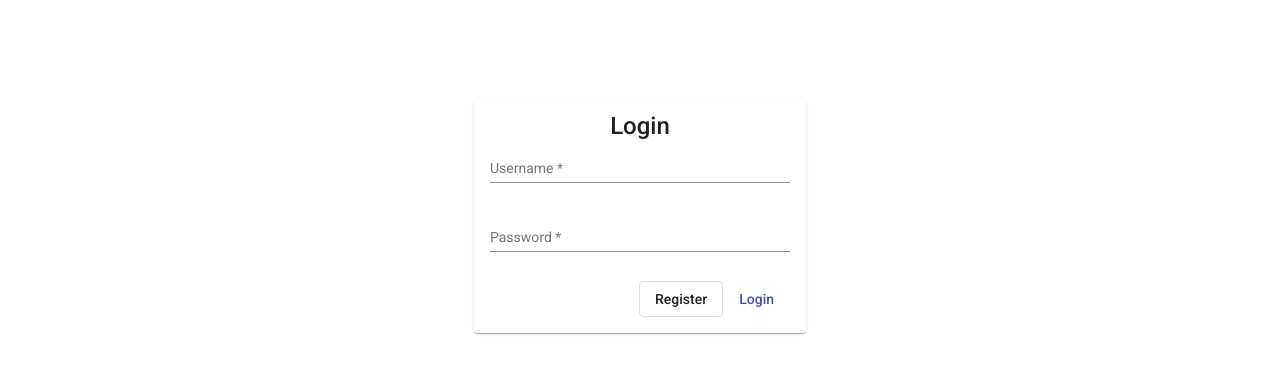
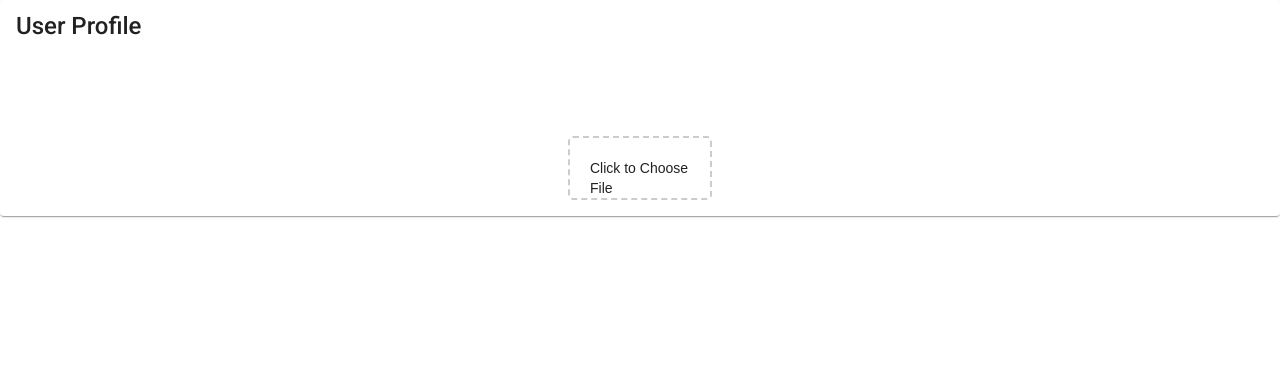
Before and after one commit to v4mpc/rems, an Angular app in the folder frontend/: page /login in a window 1280 px wide. Shown: the top 374 px of the page. Built offline with nearby package versions, Linux system fonts and the light colour scheme.

Commit message:
working on signature html

```diff
--- a/frontend/src/app/app.component.html
+++ b/frontend/src/app/app.component.html
@@ -1,3 +1,5 @@
-<app-layout></app-layout>
+<!-- <app-layout></app-layout>
 <app-login>
-    <app-login>
+    <app-login> -->
+
+<app-user-profile></app-user-profile>
--- a/frontend/src/app/app.module.ts
+++ b/frontend/src/app/app.module.ts
@@ -66,6 +66,7 @@ import { SpinnerComponent } from './pages/spinner/spinner.component';
 import { DeleteDialogComponent } from './pages/delete-dialog/delete-dialog.component';
 import { LoginComponent } from './pages/login/login.component';
 import { PageNotFoundComponent } from './pages/page-not-found/page-not-found.component';
+import { UserProfileComponent } from './pages/user-profile/user-profile.component';
 
 
 @NgModule({
@@ -78,6 +79,7 @@ import { PageNotFoundComponent } from './pages/page-not-found/page-not-found.com
     DeleteDialogComponent,
     LoginComponent,
     PageNotFoundComponent,
+    UserProfileComponent,
   ],
   imports: [
     BrowserModule,
--- /dev/null
+++ b/frontend/src/app/pages/user-profile/user-profile.component.html
@@ -0,0 +1,38 @@
+<mat-card>
+    <mat-card-title>
+        User Profile
+    </mat-card-title>
+
+    <!-- <p>
+        <mat-form-field appearance="fill">
+            <mat-label>Name</mat-label>
+            <input type="text" matInput>
+        </mat-form-field>
+    </p>
+
+    <p>
+
+        <mat-form-field appearance="fill">
+            <mat-label>User Name</mat-label>
+            <input type="text" matInput>
+        </mat-form-field>
+    </p>
+
+
+    <p>
+
+        <mat-form-field appearance="fill">
+            <mat-label>Signature</mat-label>
+            <input type="text" matInput>
+        </mat-form-field>
+
+
+
+
+    </p> -->
+    <div class="drop-area">
+        <p>Click to Choose File</p>
+    </div>
+
+
+</mat-card>
--- /dev/null
+++ b/frontend/src/app/pages/user-profile/user-profile.component.scss
@@ -0,0 +1,9 @@
+.drop-area {
+    border: 2px dashed #ccc;
+    border-radius: 5px;
+    width: 100px;
+    height: 20px;
+    font-family: sans-serif;
+    margin: 100px auto;
+    padding: 20px;
+  }
--- /dev/null
+++ b/frontend/src/app/pages/user-profile/user-profile.component.ts
@@ -0,0 +1,15 @@
+import { Component, OnInit } from '@angular/core';
+
+@Component({
+  selector: 'app-user-profile',
+  templateUrl: './user-profile.component.html',
+  styleUrls: ['./user-profile.component.scss']
+})
+export class UserProfileComponent implements OnInit {
+
+  constructor() { }
+
+  ngOnInit(): void {
+  }
+
+}
```
Also changed, not shown: 1 other file (tests, documents, lock files or other folders).
